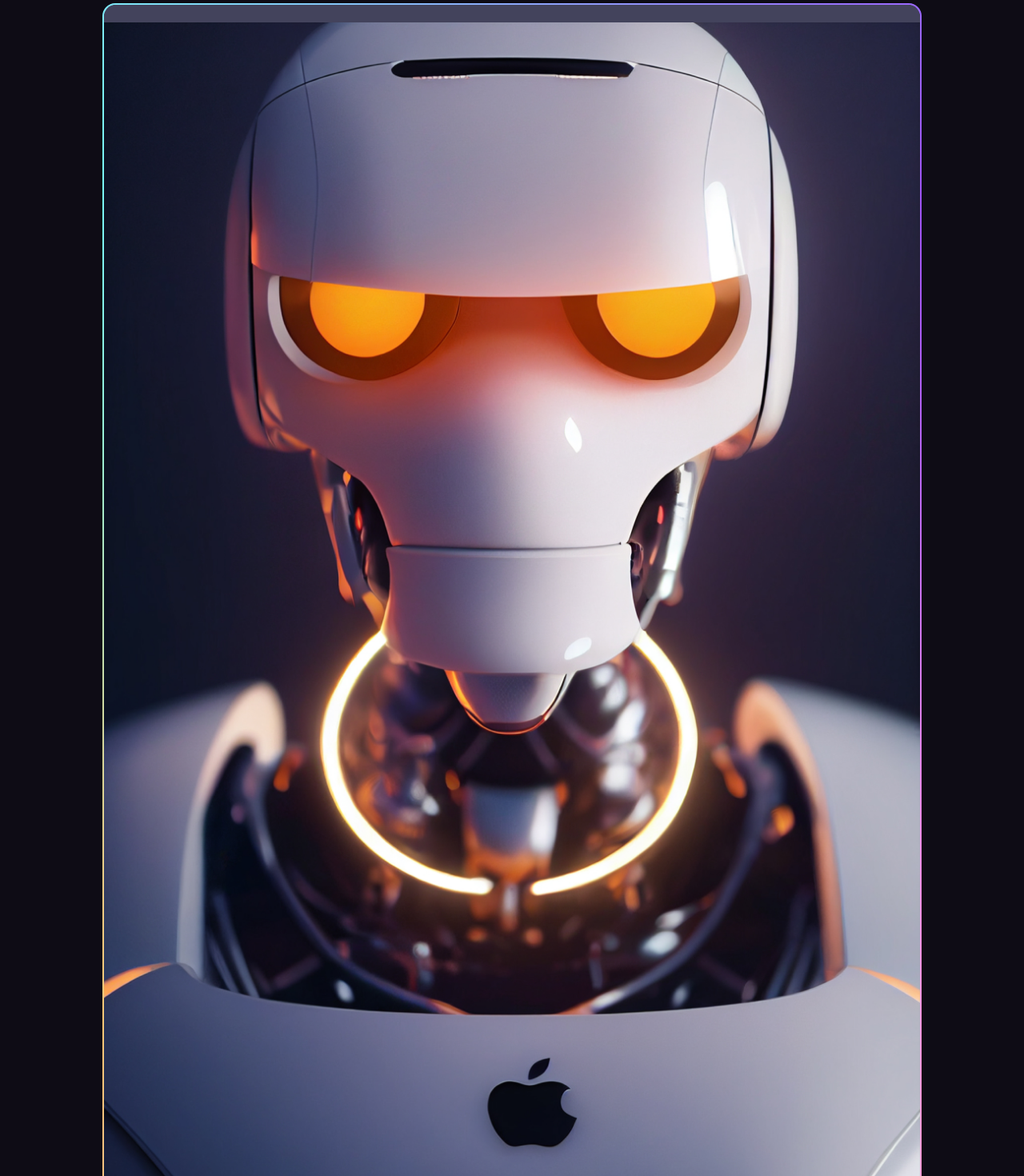
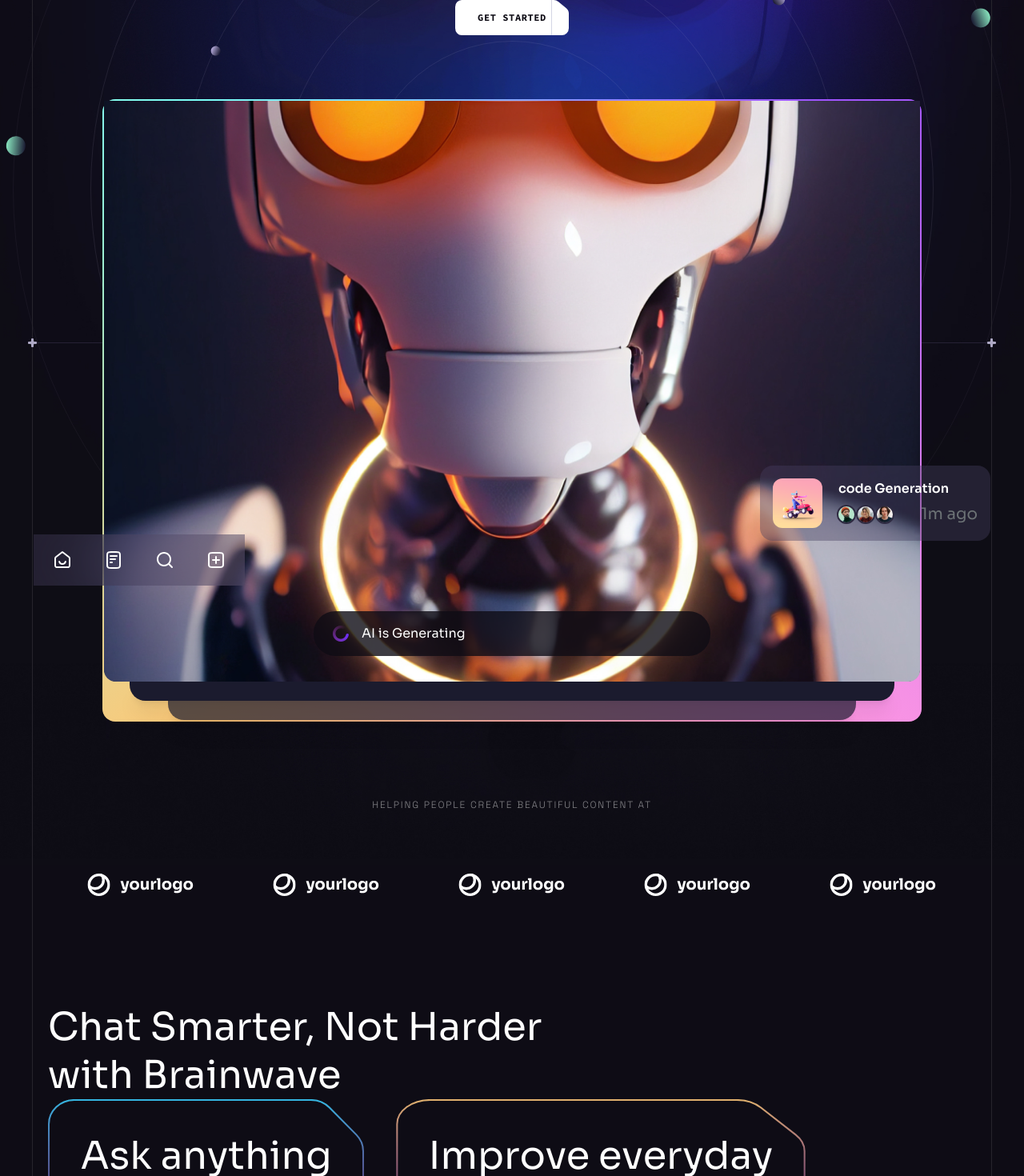
Before and after one commit to YogeshDPalve/Braiwave, a React (Vite) app: page / in a window 1280 px wide. Shown: the part 540-2010 px from the top of the page at 80% size. Built offline with nearby package versions, Linux system fonts and the light colour scheme.

Commit message:
Benefits, Notification, Hero, Heading, Generation added

```diff
--- a/package.json
+++ b/package.json
@@ -12,6 +12,7 @@
   "dependencies": {
     "react": "^18.3.1",
     "react-dom": "^18.3.1",
+    "react-just-parallax": "^3.1.16",
     "react-router-dom": "^6.26.0",
     "scroll-lock": "^2.1.5",
     "source-map-js": "^1.2.0"
--- a/src/App.jsx
+++ b/src/App.jsx
@@ -1,4 +1,5 @@
 import ButtonGradient from "./assets/svg/ButtonGradient"
+import Benefits from "./components/Benefits"
 import Header from "./components/Header"
 import Hero from "./components/Hero"
 
@@ -10,7 +11,9 @@
       <div className="pt-[4.75rem] lg:pt-[5.25rem] overflow-hidden">
         <Header />
         <Hero />
+        <Benefits/>
       </div>
+
       <ButtonGradient />
     </>
   )
--- /dev/null
+++ b/src/components/Benefits.jsx
@@ -0,0 +1,31 @@
+import Section from "./Section"
+import Heading from "./Heading"
+import { benefits } from "../constants";
+
+const Benefits = () => {
+    return <Section id="features">
+        <div className="container relative z-2">
+            <Heading
+                className="md:max-w-md lg:max-w-2xl "
+                title="Chat Smarter, Not Harder with Brainwave "
+            />
+            <div className="flex flex-wrap gap-10 mb-10">
+                {benefits.map((item) => (
+                    <div className="block relative p-0.5 bg-no-repeat bg-[length:100%_100%] md:max-2-[24rem]"
+                    style={{backgroundImage:`url(${item.backgroundUrl})`}}
+                    key={item.id}>
+                        <div className="relative z-2 flex flex-col min-h-[22rem] p-[2.4rem] pointer-events-none">
+                            <h5 className="h2 mb-5">{item.title} </h5>
+                        </div>
+
+                    </div>
+                ))}
+
+            </div>
+
+        </div>
+    </Section>
+
+}
+
+export default Benefits
--- /dev/null
+++ b/src/components/CompanyLogos.jsx
@@ -0,0 +1,19 @@
+import { companyLogos } from "../constants"
+
+
+const CompanyLogos = ({className}) => {
+  return (
+    <div className={className}>
+    <h5 className="tagline mb-6 text-center text-n-1/50" >Helping people create beautiful content at</h5>
+    <ul className="flex">
+        {companyLogos.map((logo, index)=>(
+            <li className="flex items-center justify-center flex-1 h-[8.5rem]" key={index}>
+                <img src={logo} width={134} height={28} alt={logo} />
+            </li>
+        ))}
+    </ul>
+    </div>
+  )
+}
+
+export default CompanyLogos
--- /dev/null
+++ b/src/components/Generating.jsx
@@ -0,0 +1,14 @@
+import { loading } from "../assets"
+
+const Generating = ({ className }) => {
+    return (
+        <div className={`flex items-center h-[3.5rem] px-6 bg-n-8/80 rounded-[1.7rem]
+    ${className || ''}
+    text-base`}>
+            <img src={loading} alt="loading" className="w-5 h-5 mr-4" />
+            AI is Generating
+        </div>
+    )
+}
+
+export default Generating
--- /dev/null
+++ b/src/components/Heading.jsx
@@ -0,0 +1,13 @@
+import React from 'react'
+
+const Heading = ({className, title}) => {
+  return (
+    <div
+     className={`${className} max-w-[50rem]`}
+    >
+        {title && <h2 className='h2'>{title}</h2>}
+    </div>
+  )
+}
+
+export default Heading
--- a/src/components/Hero.jsx
+++ b/src/components/Hero.jsx
@@ -1,9 +1,16 @@
 import Section from './Section';
 import Button from './Button'
 import { curve, heroBackground, robot } from "../assets";
+import {BackgroundCircles, BottomLine, Gradient} from './design/Hero'
+import {heroIcons} from '../constants'
+import{ScrollParallax} from "react-just-parallax"
+import { useRef } from 'react';
+import Generating from './Generating';
+import Notification from './Notification';
+import CompanyLogos from './CompanyLogos';
+const Hero = () => {
+    const parallaxRef = useRef(null);
 
-
-const Hero = () => {
     return <Section
         className="pt-[12rem] -mt-[5.25]"
         crosses
@@ -11,15 +18,16 @@
         customPaddings
         id="hero"
     >
-        <div className="container relative">
+        <div className="container relative" ref={parallaxRef}>
             <div className="relative z-1 max-w-[62rem] mx-auto text-center mb-[4rem] md:mb-20 lg:mb:[6rem]">
                 <h1 className='h1 mb-6'>
-                    Explore the Possibilities of AI Chatting with BrainCurve
-                    <span className='inline-block relative '>Brainwave <img src={curve} className='absolute top-full left-0 w-full xl:-mt-2' width={624} height={28} alt='Curve' /></span>
+                    Explore the Possibilities  of &nbsp;AI&nbsp; Chatting with
+                    {` `}
+                    <span className='inline-block relative '> Brainwave <img src={curve} className='absolute top-full left-0 w-full xl:-mt-2' width={624} height={28} alt='Curve' /></span>
                 </h1>
                 <p className='body-1 max-w-3xl mx-auto mb-6 text-n-2 lg:mb-8'>
-                Unleash the power of AI within Brainwave. Upgrade your productivity
-                with Brainwave, the open AI chat app.
+                    Unleash the power of AI within Brainwave. Upgrade your productivity
+                    with Brainwave, the open AI chat app.
                 </p>
                 <Button href="/pricing" white>
                     Get Started
@@ -28,21 +36,53 @@
             <div className="relative max-w-[23rem] mx-auto md:max-w-5xl xl:mb-24">
                 <div className="relative z-1 p-0.5 rounded-2xl bg-conic-gradient">
                     <div className="relative bg-n-8 rounded-[1rem]">
-                        <div className='h-[1.4rem] bg-n-10 rounded-t-[0.9rem]'/>
-                        <div>
+                        <div clas sName='h-[1.4rem] bg-n-10 rounded-t-[0.9rem]' />
+                        <div className='aspect-[33/40] rounded-b-[0.9rem] overflow-hidden md:aspect-[688/490] lg:aspect-[1023/490 '>
                             <img
-                            src={robot}
-                            alt="hero"
-                            className='w-full'
-                            width={1440}
-                            height={1800}
+                                src={robot}
+                                className='w-full scale-[1.7] translate-y-[8%] md:scale-[1] md:translate-y-[10%] lg:-translate-y-[23%]'
+                                width={1024}
+                                height={490}
+                                alt="AI"
                             />
+                             <Generating className="absolute left-4 right-4 bottom-5 md:left-1/2 md:right-auto md:bottom-8 md:w-[31rem] md:-translate-x-1/2" />
+                            <ScrollParallax isAbsolutelyPositioned>
+                                <ul className="hidden absolute -left-[5.5rem] bottom-[7.5rem] px-1 py-0 bg-n-9/40 backdrop-blur-2xl xl:flex">
+                                {heroIcons.map((icon,index)=>(
+                                    <li className=" p-5" key={index}>
+                                        <img src={icon} width={24} height={25} alt={icon} />
+                                    </li>
+                                ))}
+                                </ul>
+                            </ScrollParallax>
+
+                            <ScrollParallax isAbsolutelyPositioned >
+                                <Notification
+                                    className = "hidden absolute -right-[5.5rem] bottom-[11rem] w-[18rem] xl:flex "
+                                    title="code Generation"
+
+                                />
+                            </ScrollParallax>
 
                         </div>
                     </div>
+
+                        <Gradient/>
+
                 </div>
+                <div className="absolute -top-[54%] left-1/2 w-[234%] -translate-x-1/2 md:-top-[46%] md:w-[138%] lg:-top-[104%]">
+                    <img
+                        className='w-full '
+                        src={heroBackground}
+                        width={1440}
+                        height={1800}
+                        alt="hero" />
+                </div>
+                <BackgroundCircles/>
             </div>
+            <CompanyLogos className="hidden relative z-10 mt-20 lg:block"/>
         </div>
+        <BottomLine/>
     </Section>
 }
 
--- /dev/null
+++ b/src/components/Notification.jsx
@@ -0,0 +1,37 @@
+import { notification1 } from "../assets"
+import { notificationImages } from "../constants"
+
+
+const Notification = ({ className, title }) => {
+    return (
+        <div className={`${className || ''} flex items-center p-4 bg-n-9/40 rounded-2xl gap-5`}
+        >
+            <img src={notification1} alt='image' width={62 } height={62} className="rounded-xl" />
+            <div className="flex-1">
+                <h6 className=" mb-1 font-semibold text-base">{title}</h6>
+
+                <div className="flex items-center justify-between">
+
+                    <ul className="flex -m-0.5">
+                        {notificationImages.map((item, index) => (
+                            <li className="flex w-6 border-2 border-n-12 rounded-full overflow-hidden"
+                                key={index}
+                            >
+                                <img src={item}
+                                    alt={item}
+                                    className="w-full"
+                                    width={20}
+                                    height={20}
+                                />
+                            </li>
+                        ))}
+                    </ul>
+                    <div className="body-1 text-n-13">1m ago</div>
+                </div>
+            </div>
+
+        </div>
+    )
+}
+
+export default Notification
--- a/src/components/Section.jsx
+++ b/src/components/Section.jsx
@@ -1,28 +1,39 @@
-import SectionSvg from '../assets/svg/SectionSvg';
+import SectionSvg from "../assets/svg/SectionSvg";
+
 const Section = ({
   className,
   id,
   crosses,
   crossesOffset,
   customPaddings,
-    children
+  children,
 }) => {
   return (
     <div
       id={id}
-        className={` relative ${customPaddings || `py-10 lg:py-16 xl:py-20 ${crosses ? "lg:py-32 xl:py-40: " : ""}: `}`}>
+      className={`
+      relative
+      ${customPaddings ||
+        `py-10 lg:py-16 xl:py-20 ${crosses ? "lg:py-32 xl:py-40" : ""}`
+        }
+      ${className || ""}`}
+    >
       {children}
 
-            <div className='hidden absolute top-0 left-5 w-0 25 h-full bg-stroke-1 pointer-events-none md:block lg:right-7.5 xl:right-10;'/>
+      <div className="hidden absolute top-0 left-5 w-0.25 h-full bg-stroke-1 pointer-events-none md:block lg:left-7.5 xl:left-10" />
+      <div className="hidden absolute top-0 right-5 w-0.25 h-full bg-stroke-1 pointer-events-none md:block lg:right-7.5 xl:right-10" />
 
       {crosses && (
         <>
-                    <div className={`hidden absolute top-0 left-7.5 right-7.5 h-0.25 bg-stroke-1 ${crossesOffset && crossesOffset} pointer-events-none lg:block xl:left-10 right-10`}/>
-                    <SectionSvg crossesOffset={crossesOffset}/>
+          <div
+            className={`hidden absolute top-0 left-7.5 right-7.5 h-0.25 bg-stroke-1 ${crossesOffset && crossesOffset
+              } pointer-events-none lg:block xl:left-10 right-10`}
+          />
+          <SectionSvg crossesOffset={crossesOffset} />
         </>
       )}
     </div>
-    )
-}
+  );
+};
 
-export default Section
+export default Section;
```
Also changed, not shown: 1 other file (tests, documents, lock files or other folders). Lines whose indentation alone changed are shown as unchanged.
